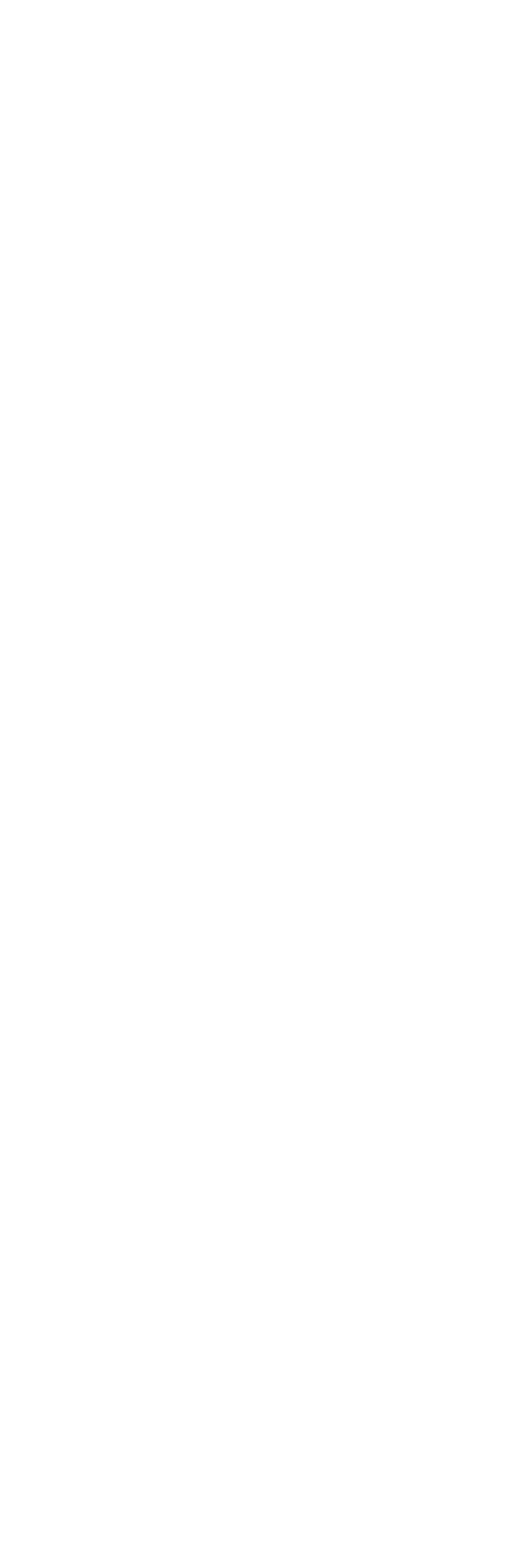
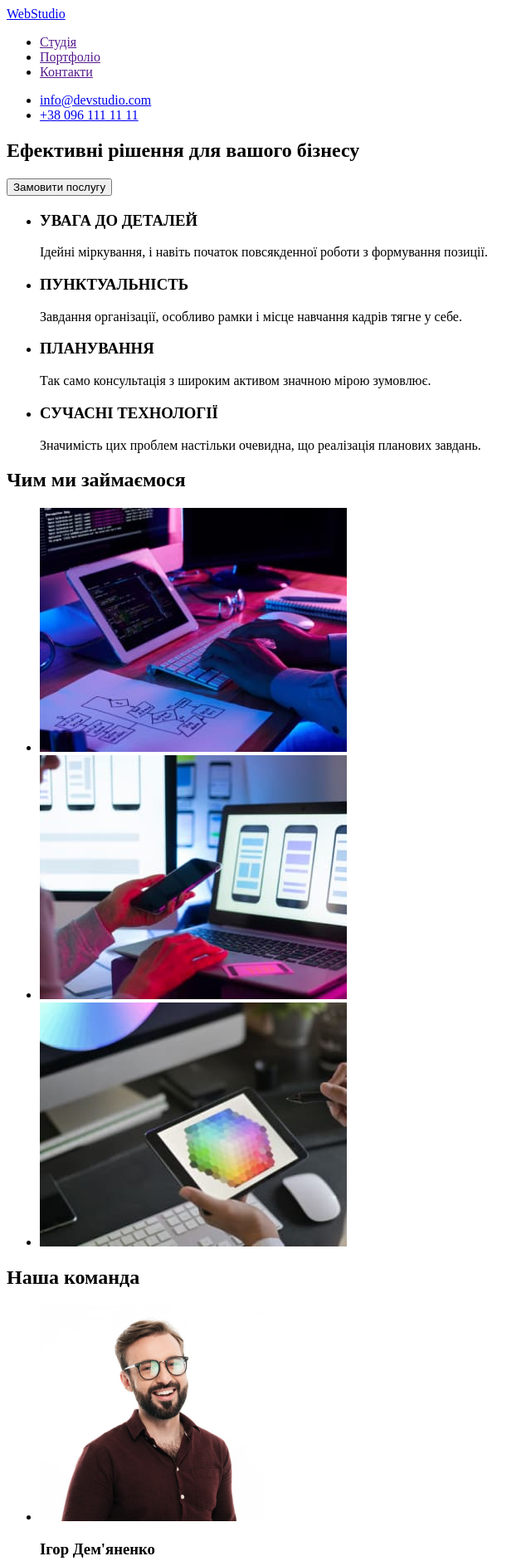
Before and after one commit to vladsimak11/goit-markup-hw-01, a plain HTML site: page index.html in a window 1280 px wide. Shown: the top 1881 px of the page at 83% size, without its empty margins (0-640 px from the left). Before the commit the page ends 800 px from the top, so only its background shows below. Drawn offline with Linux system fonts and the light colour scheme.

Commit message:
Версія 1

```diff
--- a/index.html
+++ b/index.html
@@ -7,6 +7,88 @@
   <title>Homework 1</title>
 </head>
 <body>
-
+  <header>
+    <nav>
+     <a href="./index.html">WebStudio</a>
+     <ul>
+      <li><a href="">Студія</a></li>
+      <li><a href="">Портфоліо</a></li>
+      <li><a href="">Контакти</a></li>
+     </ul>
+    </nav>
+    <ul>
+      <li><a href="mailto:info@devstudio.com">info@devstudio.com</a></li>
+      <li><a href="tel:+380961111111">+38 096 111 11 11</a></li>
+    </ul>
+  </header>
+  <main>
+  <section>
+    <h1>Ефективні рішення для вашого бізнесу</h1>
+    <button type="button">Замовити послугу</button>
+  </section>
+  <section>
+    <ul>
+      <li>
+        <h3>УВАГА ДО ДЕТАЛЕЙ</h3>
+        <p>Ідейні міркування, і навіть початок повсякденної роботи з формування позиції.</p>
+      </li>
+      <li>
+        <h3>ПУНКТУАЛЬНІСТЬ</h3>
+        <p>Завдання організації, особливо рамки і місце навчання кадрів тягне у себе.</p>
+      </li>
+      <li>
+        <h3>ПЛАНУВАННЯ</h3>
+        <p>Так само консультація з широким активом значною мірою зумовлює.</p>
+      </li>
+      <li>
+        <h3>СУЧАСНІ ТЕХНОЛОГІЇ</h3>
+        <p>Значимість цих проблем настільки очевидна, що реалізація планових завдань.</p>
+      </li>
+    </ul>
+  </section>
+  <section>
+    <h2>Чим ми займаємося</h2>
+    <ul>
+      <li><img src="./images/image1.jpg" alt="Розробка сайту" width="370"></li>
+      <li><img src="./images/image2.jpg" alt="Розробка додатку" width="370"></li>
+      <li><img src="./images/image3.jpg" alt="Вибір кольору" width="370"></li>
+    </ul>
+  </section>
+  <section>
+    <h2>Наша команда</h2>
+    <ul>
+      <li>
+        <img src="./images/photo1.jpg" alt="Ігор - продакт дизайнер" width="270">
+        <h3>Ігор Дем'яненко</h3>
+        <p>Product Designer</p>
+      </li>
+      <li>
+        <img src="./images/photo2.jpg" alt="Ольга - фронд енд розробник" width="270">
+        <h3>Ольга Рєпіна</h3>
+        <p>Frontend Developer</p>
+      </li>
+      <li>
+        <img src="./images/photo3.jpg" alt="Микола - маркетолог" width="270">
+        <h3>Микола Тарасов</h3>
+        <p>Marketing</p>
+      </li>
+      <li>
+        <img src="./images/photo4.jpg" alt="Михайло - дизайнер" width="270">
+        <h3>Михайло Єрмаков</h3>
+        <p>UI Designer</p>
+      </li>
+    </ul>
+  </section>
+  </main>
+  <footer>
+  <a href="./index.html">WebStudio</a>
+  <address>
+    <ul>
+      <li>м. Київ, пр-т Лесі Українки, 26</li>
+      <li><a href="mailto:info@devstudio.com">info@devstudio.com</a></li>
+      <li><a href="tel:+380961111111">+38 096 111 11 11</a></li>
+    </ul>
+  </address>
+  </footer>
 </body>
 </html>
```
Also changed, not shown: images/image1.jpg (added), images/image2.jpg (added), images/image3.jpg (added), images/photo1.jpg (added), images/photo2.jpg (added), images/photo3.jpg (added), images/photo4.jpg (added).
